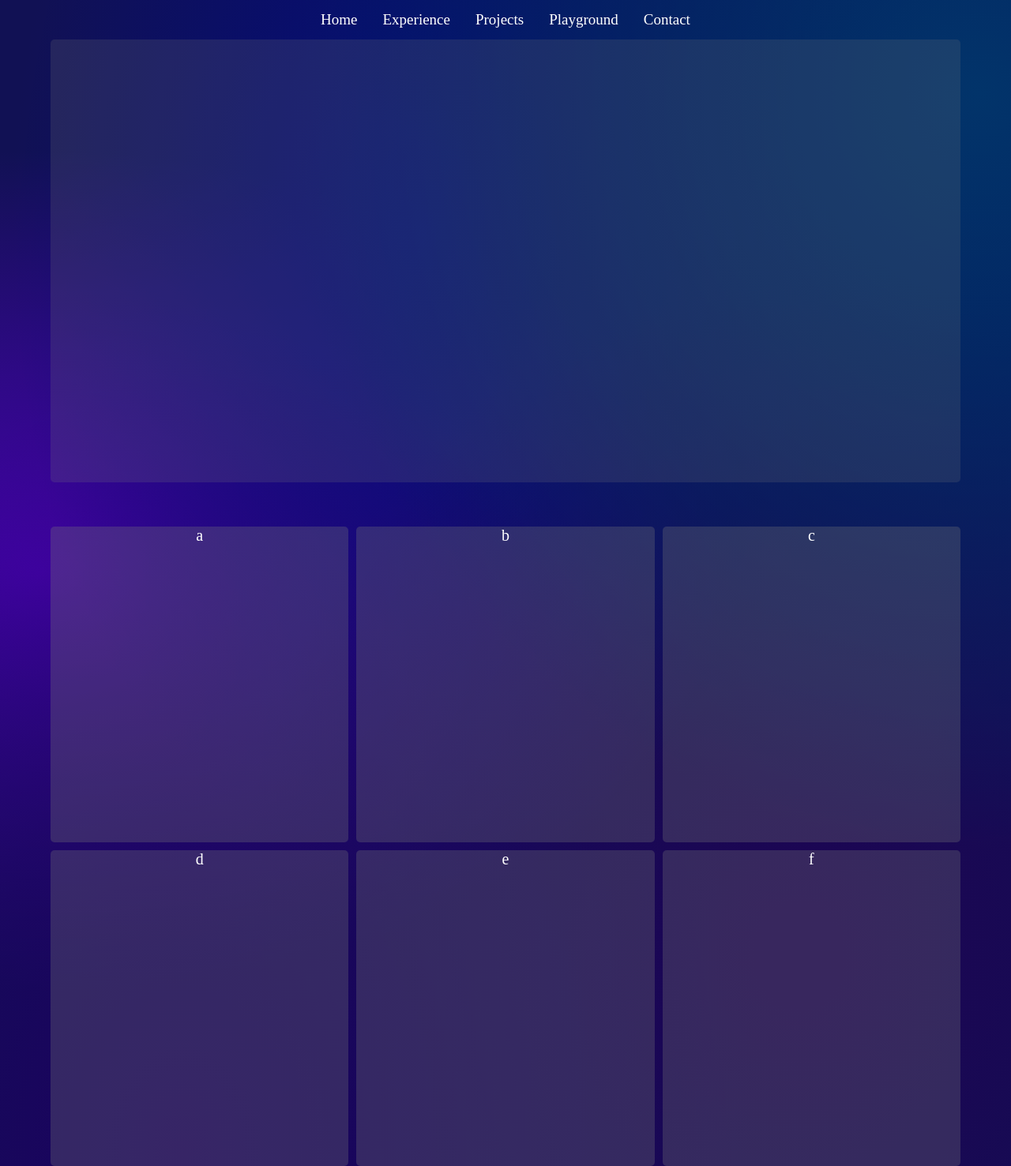
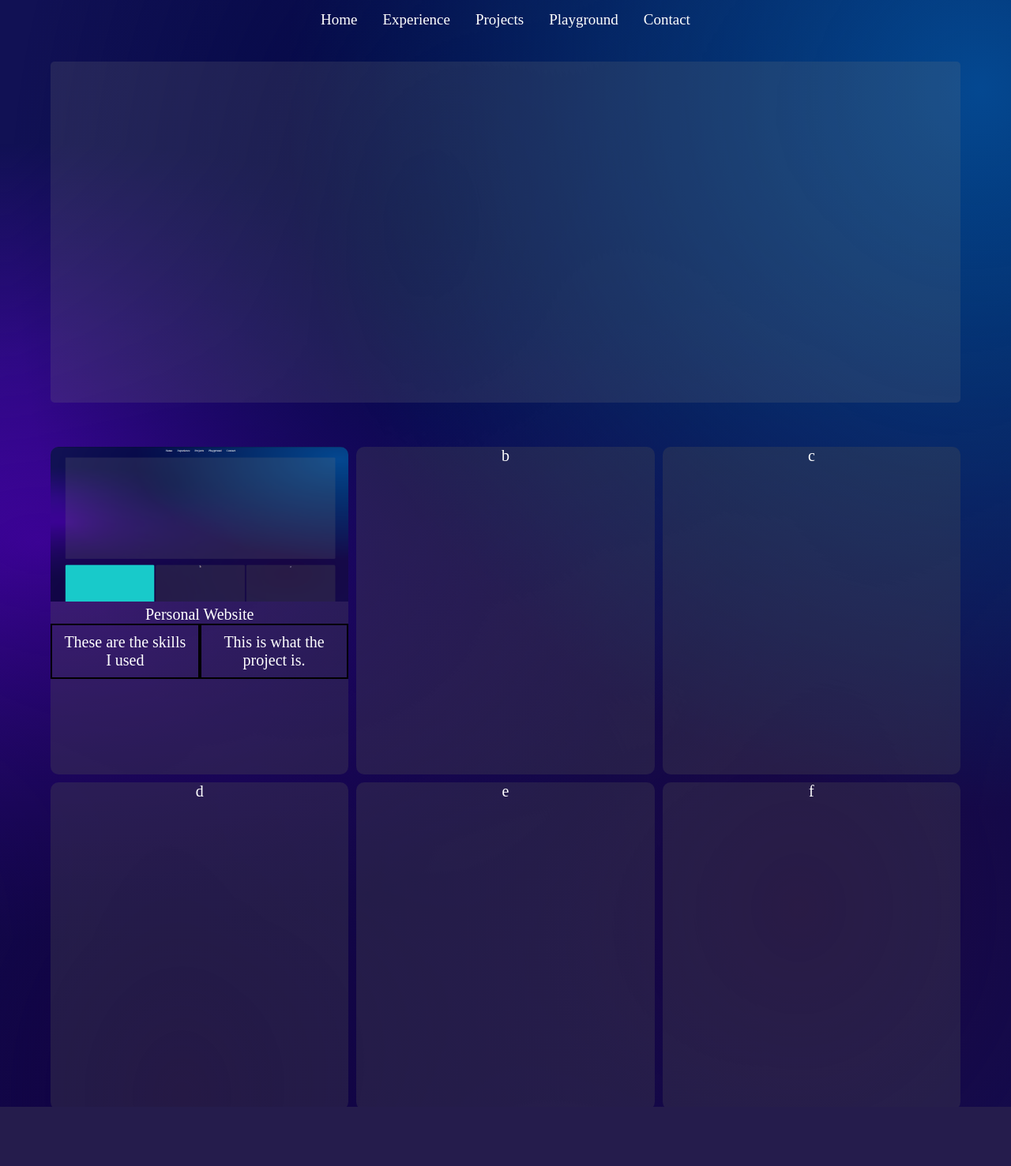
Before and after one commit to Meakinl2/Personal-Website, a Flask app: page /projects in a window 1280 px wide. Shown: the whole page at 79% size. After the commit the page ends 1402 px from the top, so only its background shows below. Run offline with Flask 3, Linux system fonts and the light colour scheme.

Commit message:
01/10/25

```diff
--- a/static/css/generic.css
+++ b/static/css/generic.css
@@ -9,6 +9,7 @@ html, body {
     min-height: 100dvh;
     height: 100dvh;
     width: 100dvw;
+    overflow-x: hidden;
 }
 
 body {
@@ -18,12 +19,12 @@ body {
 }
 
 div.page {
-    background: radial-gradient(at 18% 99%, rgb(27, 2, 95) 0px, transparent 50%) repeat scroll 0% 0%,
-            radial-gradient(at 97% 8%, rgb(2, 52, 106) 0px, transparent 50%) repeat scroll 0% 0%,
-            radial-gradient(at 79% 82%, rgb(29, 4, 83) 0px, transparent 50%) repeat scroll 0% 0%,
-            radial-gradient(at 96% 10%, rgb(1, 14, 89) 0px, transparent 50%) repeat scroll 0% 0%,
-            radial-gradient(at 42% 20%, rgb(2, 12, 124) 0px, transparent 50%) repeat scroll 0% 0%,
-            radial-gradient(at 4% 49%, rgb(72, 2, 177) 0px, transparent 50%) repeat scroll 0% 0%;
+    background: radial-gradient(at 18% 99%, rgb(18, 1, 65) 0px, transparent 50%) repeat scroll 0% 0%,
+            radial-gradient(at 97% 8%, rgb(4, 72, 145) 0px, transparent 50%) repeat scroll 0% 0%,
+            radial-gradient(at 79% 82%, rgb(24, 5, 66) 0px, transparent 50%) repeat scroll 0% 0%,
+            radial-gradient(at 96% 10%, rgb(1, 8, 49) 0px, transparent 50%) repeat scroll 0% 0%,
+            radial-gradient(at 42% 20%, rgb(2, 7, 68) 0px, transparent 50%) repeat scroll 0% 0%,
+            radial-gradient(at 4% 49%, rgb(72, 3, 175) 0px, transparent 50%) repeat scroll 0% 0%;
 
     background-repeat: no-repeat;
     background-attachment: fixed;
--- a/static/css/projects.css
+++ b/static/css/projects.css
@@ -15,28 +15,68 @@ div#center-inside {
 
 div#projects-introduction {
     width: 90dvw;
-    height: 40dvh;
+    aspect-ratio: 8/3;
     border-radius: 5px;
     background: rgba(120,120,120,0.2);
+    margin-top: 2dvh;
     margin-bottom: 4dvh;
 
 }
 
 div#projects-board {
+    width:90dvw;
     display: grid;
     grid-template-columns: repeat(3, 1fr);
     gap: 10px;
     border:black;
+    margin-bottom: 4dvh;
 
 }
 
 
 div.project-container {
-    height: 400px;
-    border-radius: 5px;
-    background: rgba(120,120,120,0.3)
+    display: flex;
+    flex-direction: column;
+    aspect-ratio: 10/11;
+    border-radius: 10px;
+    background: rgba(80,80,80,0.3)
 }
 
-div.project_image {
+div.project-title {
+    width: 100%;
+}
 
+div.project-image {
+    width: 100%;
+    aspect-ratio: 2/1;
+    border-radius: 10px 10px 0px 0px;
 }
+
+div.project-image img {
+    width: 100%;
+    object-fit: cover;
+    border-radius: 10px 10px 0px 0px;
+}
+
+div.project-image-cover {
+    width: 100%;
+    aspect-ratio: 2/1;
+    background-color: rgba(80,80,80,0.3);
+}
+
+div.project-description {
+    display: flex;
+    justify-content: center;
+}
+
+div.project-description-skills {
+    width: 50%;
+    padding: 10px;
+    border: black solid 2px;
+}
+
+div.project-description-blurb {
+    width: 50%;
+    padding: 10px;
+    border: black solid 2px;
+}
--- a/templates/projects.html
+++ b/templates/projects.html
@@ -25,23 +25,51 @@
                     <div id="projects-board">
 
                         <div class="project-container">
-                            a
+
+
+                            <div class="project-image">
+                                <img src="{{url_for('static',filename='images/Project-Images/personal-website.png')}}">
+                            </div>
+
+                            <div class="project-title">
+                                Personal Website
+                            </div>
+
+                            <div class="project-description">
+                                <div class="project-description-skills">
+                                        These are the skills I used
+                                </div>
+
+                                <div class="project-description-blurb">
+                                    This is what the project is.
+                                </div>
+                            </div>
+
+
                         </div>
 
                         <div class="project-container">
                             b
+
+
                         </div>
 
                         <div class="project-container">
                             c
+
+
                         </div>
 
                         <div class="project-container">
                             d
+
+
                         </div>
 
                         <div class="project-container">
                             e
+
+
                         </div>
 
                         <div class="project-container">
@@ -56,6 +84,8 @@
 
         </div>
 
+        <!-- <script src="{{url_for('static',filename='scripts/project-image-carousel.js')}}"></script>    -->
+
     </body>
 
 </html>
```
Also changed, not shown: static/scripts/project-image-carousel.js (added, +13 -0 lines), static/images/Project-Images/personal-website.png (added).
